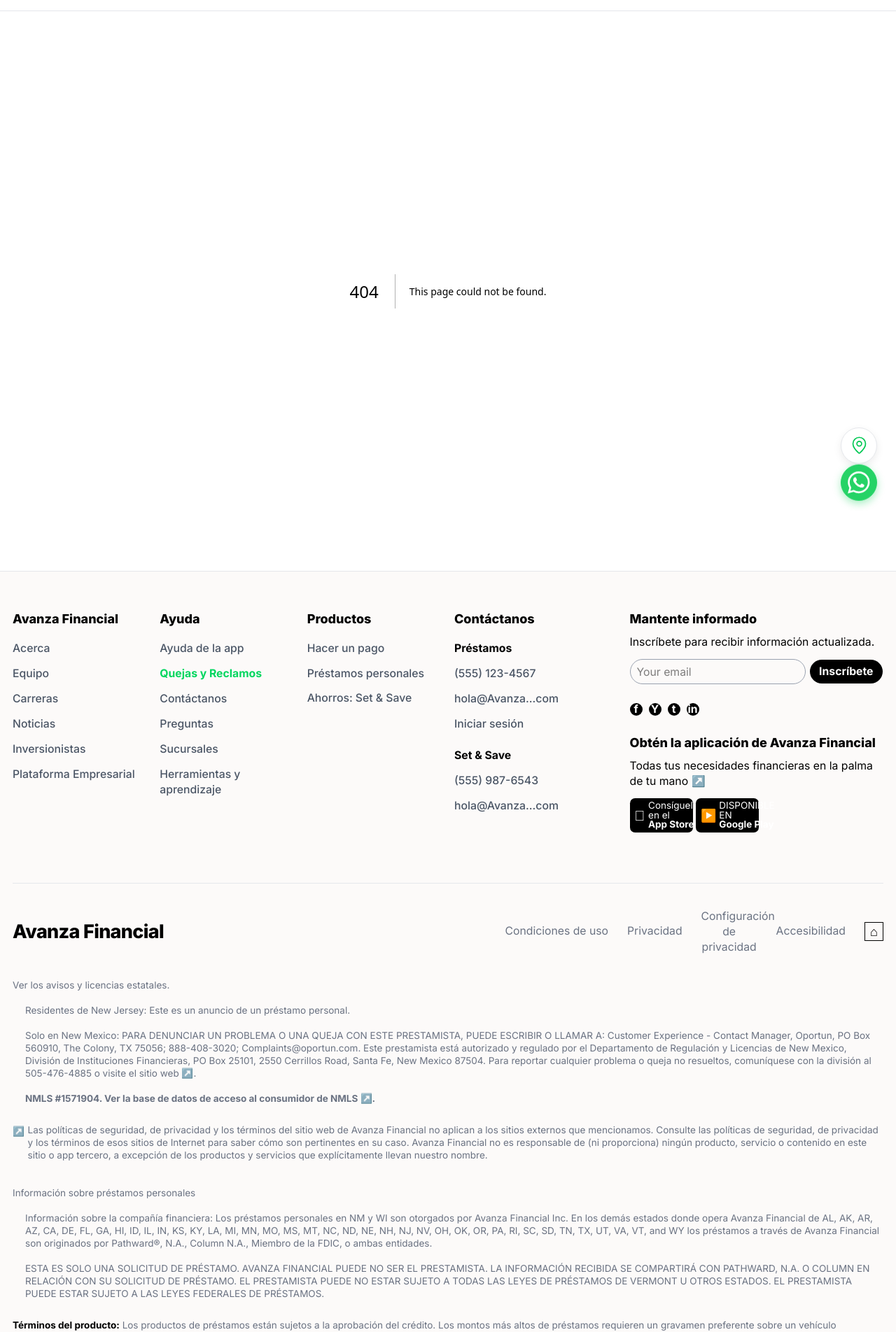
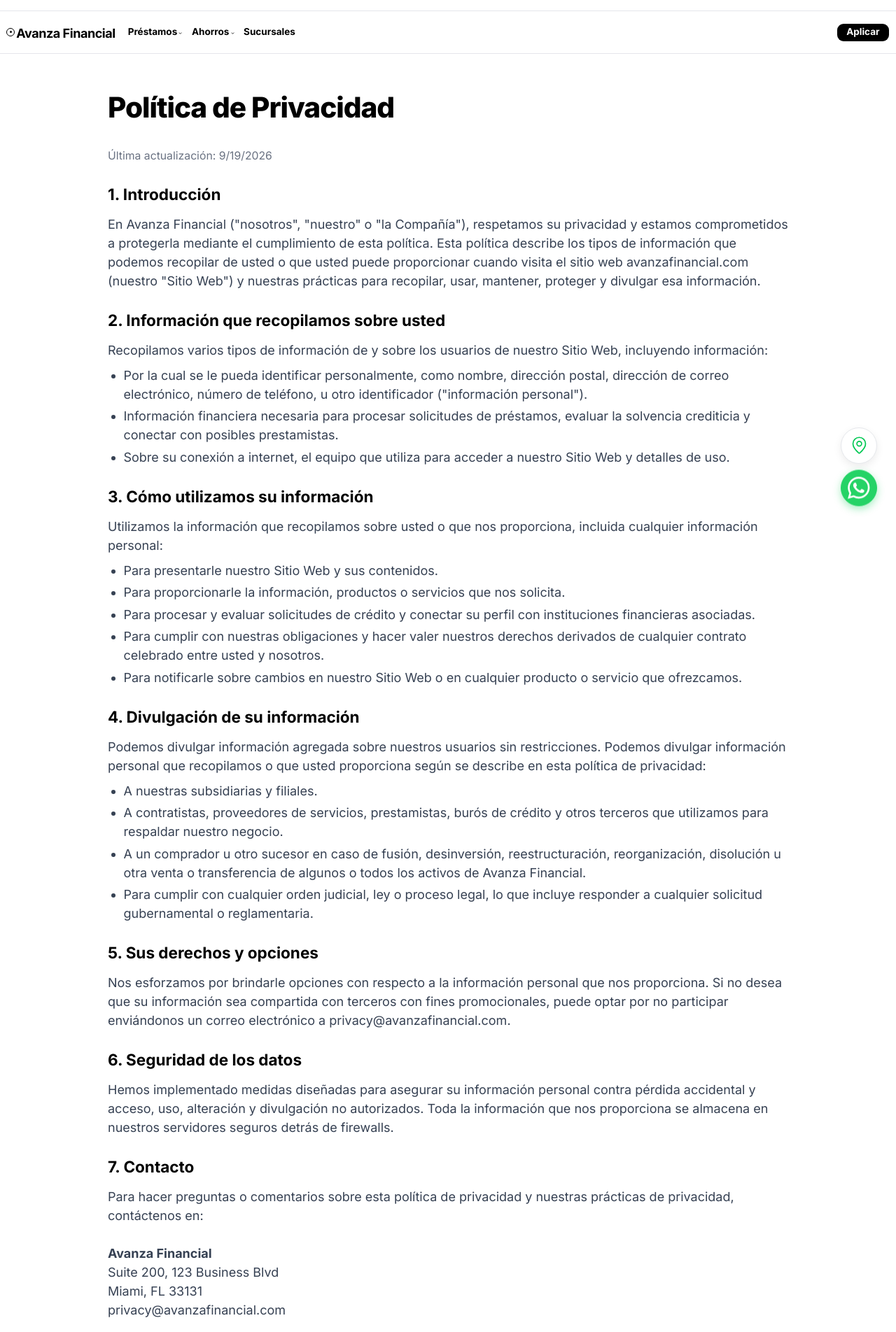
Before and after one commit to tramitesvisasuoficial-glitch/gana-f-cil, a Next.js app: page /privacy in a window 1280 px wide. Before the commit this address had no page. Shown: the part 45-1949 px from the top of the page at 70% size. Built offline with nearby package versions, Linux system fonts and the light colour scheme.

Commit message:
agregar politicas y textos legales para facebook

```diff
--- /dev/null
+++ b/src/app/privacy/page.tsx
@@ -0,0 +1,84 @@
+import { Navbar } from "@/components/layout/Navbar";
+import { Footer } from "@/components/layout/Footer";
+
+export default function PrivacyPolicyPage() {
+  return (
+    <div className="min-h-screen flex flex-col bg-white text-black">
+      <Navbar />
+      <main className="flex-grow container mx-auto px-4 py-12 max-w-4xl">
+        <h1 className="text-4xl font-extrabold mb-8 tracking-tight">Política de Privacidad</h1>
+
+        <div className="prose prose-sm max-w-none text-gray-700 space-y-6">
+          <p className="text-sm text-gray-500">Última actualización: {new Date().toLocaleDateString()}</p>
+
+          <section>
+            <h2 className="text-xl font-bold text-black mb-3">1. Introducción</h2>
+            <p>
+              En Avanza Financial ("nosotros", "nuestro" o "la Compañía"), respetamos su privacidad y estamos comprometidos a protegerla mediante el cumplimiento de esta política. Esta política describe los tipos de información que podemos recopilar de usted o que usted puede proporcionar cuando visita el sitio web avanzafinancial.com (nuestro "Sitio Web") y nuestras prácticas para recopilar, usar, mantener, proteger y divulgar esa información.
+            </p>
+          </section>
+
+          <section>
+            <h2 className="text-xl font-bold text-black mb-3">2. Información que recopilamos sobre usted</h2>
+            <p>Recopilamos varios tipos de información de y sobre los usuarios de nuestro Sitio Web, incluyendo información:</p>
+            <ul className="list-disc pl-5 mt-2 space-y-1">
+              <li>Por la cual se le pueda identificar personalmente, como nombre, dirección postal, dirección de correo electrónico, número de teléfono, u otro identificador ("información personal").</li>
+              <li>Información financiera necesaria para procesar solicitudes de préstamos, evaluar la solvencia crediticia y conectar con posibles prestamistas.</li>
+              <li>Sobre su conexión a internet, el equipo que utiliza para acceder a nuestro Sitio Web y detalles de uso.</li>
+            </ul>
+          </section>
+
+          <section>
+            <h2 className="text-xl font-bold text-black mb-3">3. Cómo utilizamos su información</h2>
+            <p>Utilizamos la información que recopilamos sobre usted o que nos proporciona, incluida cualquier información personal:</p>
+            <ul className="list-disc pl-5 mt-2 space-y-1">
+              <li>Para presentarle nuestro Sitio Web y sus contenidos.</li>
+              <li>Para proporcionarle la información, productos o servicios que nos solicita.</li>
+              <li>Para procesar y evaluar solicitudes de crédito y conectar su perfil con instituciones financieras asociadas.</li>
+              <li>Para cumplir con nuestras obligaciones y hacer valer nuestros derechos derivados de cualquier contrato celebrado entre usted y nosotros.</li>
+              <li>Para notificarle sobre cambios en nuestro Sitio Web o en cualquier producto o servicio que ofrezcamos.</li>
+            </ul>
+          </section>
+
+          <section>
+            <h2 className="text-xl font-bold text-black mb-3">4. Divulgación de su información</h2>
+            <p>Podemos divulgar información agregada sobre nuestros usuarios sin restricciones. Podemos divulgar información personal que recopilamos o que usted proporciona según se describe en esta política de privacidad:</p>
+            <ul className="list-disc pl-5 mt-2 space-y-1">
+              <li>A nuestras subsidiarias y filiales.</li>
+              <li>A contratistas, proveedores de servicios, prestamistas, burós de crédito y otros terceros que utilizamos para respaldar nuestro negocio.</li>
+              <li>A un comprador u otro sucesor en caso de fusión, desinversión, reestructuración, reorganización, disolución u otra venta o transferencia de algunos o todos los activos de Avanza Financial.</li>
+              <li>Para cumplir con cualquier orden judicial, ley o proceso legal, lo que incluye responder a cualquier solicitud gubernamental o reglamentaria.</li>
+            </ul>
+          </section>
+
+          <section>
+            <h2 className="text-xl font-bold text-black mb-3">5. Sus derechos y opciones</h2>
+            <p>
+              Nos esforzamos por brindarle opciones con respecto a la información personal que nos proporciona. Si no desea que su información sea compartida con terceros con fines promocionales, puede optar por no participar enviándonos un correo electrónico a privacy@avanzafinancial.com.
+            </p>
+          </section>
+
+          <section>
+            <h2 className="text-xl font-bold text-black mb-3">6. Seguridad de los datos</h2>
+            <p>
+              Hemos implementado medidas diseñadas para asegurar su información personal contra pérdida accidental y acceso, uso, alteración y divulgación no autorizados. Toda la información que nos proporciona se almacena en nuestros servidores seguros detrás de firewalls.
+            </p>
+          </section>
+
+          <section>
+            <h2 className="text-xl font-bold text-black mb-3">7. Contacto</h2>
+            <p>
+              Para hacer preguntas o comentarios sobre esta política de privacidad y nuestras prácticas de privacidad, contáctenos en:
+              <br /><br />
+              <strong>Avanza Financial</strong><br />
+              Suite 200, 123 Business Blvd<br />
+              Miami, FL 33131<br />
+              privacy@avanzafinancial.com
+            </p>
+          </section>
+        </div>
+      </main>
+      <Footer />
+    </div>
+  );
+}
--- a/src/app/terms/page.tsx
+++ b/src/app/terms/page.tsx
@@ -1,31 +1,46 @@
+import { Navbar } from "@/components/layout/Navbar";
+import { Footer } from "@/components/layout/Footer";
+
 export default function TermsPage() {
   return (
-    <div className="min-h-screen bg-white pb-16">
-      <section className="bg-gray-100 py-12 border-b">
-        <div className="container mx-auto px-4 max-w-4xl">
-          <h1 className="text-3xl font-extrabold mb-2">Términos, Condiciones y FAQ</h1>
-          <p className="text-gray-600">Información legal y preguntas frecuentes de Avanza Financial.</p>
+    <div className="min-h-screen flex flex-col bg-white text-black">
+      <Navbar />
+      <main className="flex-grow container mx-auto px-4 py-12 max-w-4xl">
+        <h1 className="text-4xl font-extrabold mb-8 tracking-tight">Términos, Condiciones y FAQ</h1>
+
+        <div className="prose prose-sm max-w-none text-gray-700 space-y-6">
+          <p className="text-sm text-gray-500">Última actualización: {new Date().toLocaleDateString()}</p>
+
+          <section>
+            <h2 className="text-xl font-bold text-black mb-3">1. Naturaleza del Servicio y Aviso de Facebook</h2>
+            <p>
+              <strong>AVISO IMPORTANTE:</strong> Avanza Financial actúa como un servicio de tecnología e información. Este sitio web no ofrece préstamos directos. Nuestro servicio consiste en recopilar información y transmitirla a nuestra red de prestamistas y bancos autorizados. La aprobación, términos y financiación son decididos exclusivamente por la institución financiera correspondiente.
+            </p>
+          </section>
+
+          <section>
+            <h2 className="text-xl font-bold text-black mb-3">2. Términos de Uso</h2>
+            <p>
+              Al utilizar este servicio, usted acepta que la información provista es verdadera y autoriza a Avanza Financial y a sus socios a realizar verificaciones de crédito preliminares (soft pulls). Ninguna precalificación garantiza la aprobación final de un crédito.
+            </p>
+          </section>
+
+          <section>
+            <h2 className="text-xl font-bold text-black mb-3">Preguntas Frecuentes (FAQ)</h2>
+            <div className="space-y-4">
+              <div>
+                <h3 className="font-bold text-black">¿Puedo recibir la precalificación sin impactar mi puntaje de crédito?</h3>
+                <p>Sí, utilizamos una consulta suave (soft pull) que no afecta tu puntaje de crédito para mostrarte las ofertas disponibles. Solo se realizará una consulta dura (hard pull) si decides aceptar la oferta y firmar el contrato.</p>
+              </div>
+              <div>
+                <h3 className="font-bold text-black">¿Qué documentación necesito para solicitar un préstamo?</h3>
+                <p>Normalmente solo requerimos una identificación oficial vigente, comprobante de ingresos y comprobante de domicilio.</p>
+              </div>
+            </div>
+          </section>
         </div>
-      </section>
-
-      <section className="container mx-auto px-4 max-w-4xl py-12 prose prose-sm md:prose-base">
-        <h2>Preguntas Frecuentes (FAQ)</h2>
-
-        <h3>¿Puedo recibir la precalificación sin impactar mi puntaje de crédito?</h3>
-        <p>Sí, utilizamos una consulta suave (soft pull) que no afecta tu puntaje de crédito para mostrarte las ofertas disponibles. Solo se realizará una consulta dura (hard pull) si decides aceptar la oferta y firmar el contrato.</p>
-
-        <h3>¿Qué documentación necesito para solicitar un préstamo?</h3>
-        <p>Normalmente solo requerimos una identificación oficial vigente, comprobante de ingresos (como recibos de pago o estados de cuenta bancarios) y comprobante de domicilio. El proceso en línea te permite tomar fotos de estos documentos y subirlos fácilmente.</p>
-
-        <h3>¿Puede haber más de una persona que firme un préstamo?</h3>
-        <p>Por el momento, nuestros préstamos personales estándar son individuales. Sin embargo, para ciertos préstamos con garantía, podemos evaluar opciones conjuntas si ambos titulares están en el título del vehículo.</p>
-
-        <hr className="my-8" />
-
-        <h2>Términos de Préstamos Personales</h2>
-        <p>Los préstamos personales de Avanza Financial están sujetos a aprobación de crédito e ingresos. Las tasas de interés (APR) varían según el perfil crediticio, historial de pagos, estado de residencia y plazo del préstamo. Los montos de los préstamos van desde $300 hasta $10,000, aunque los mínimos y máximos legales pueden aplicar según el estado.</p>
-        <p>Toda la información proporcionada durante la solicitud debe ser verídica. Avanza Financial se reserva el derecho de cancelar cualquier solicitud en caso de detectar información fraudulenta o inconsistencias severas.</p>
-      </section>
+      </main>
+      <Footer />
     </div>
   );
 }
--- a/src/components/layout/Footer.tsx
+++ b/src/components/layout/Footer.tsx
@@ -47,13 +47,12 @@
           <div className="flex-[1.2] min-w-0">
             <h3 className="font-extrabold text-base mb-4 truncate">Contáctanos</h3>
             <ul className="space-y-3 text-sm text-gray-600 font-medium">
-              <li><span className="font-bold text-black block truncate">Préstamos</span></li>
+              <li><span className="font-bold text-black block truncate">Avanza Financial</span></li>
+              <li><span className="hover:text-black block leading-snug">Suite 200, 123 Business Blvd<br/>Miami, FL 33131</span></li>
+              <li className="pt-2"><span className="font-bold text-black block truncate">Préstamos</span></li>
               <li><span className="hover:text-black block truncate">(555) 123-4567</span></li>
               <li><Link href="mailto:hola@avanzafinancial.com" className="hover:text-black block truncate">hola@Avanza...com</Link></li>
               <li><Link href="/admin" className="hover:text-black block truncate">Iniciar sesión</Link></li>
-              <li className="pt-2"><span className="font-bold text-black block truncate">Set & Save</span></li>
-              <li><span className="hover:text-black block truncate">(555) 987-6543</span></li>
-              <li><Link href="mailto:hola@avanzafinancial.com" className="hover:text-black block truncate">hola@Avanza...com</Link></li>
             </ul>
           </div>
 
@@ -110,9 +109,9 @@
           <div className="flex flex-col md:flex-row items-start md:items-center justify-between gap-6 md:gap-4 mb-8 w-full">
             <h3 className="font-extrabold text-2xl tracking-tight">Avanza Financial</h3>
             <div className="flex flex-row items-center justify-start md:justify-end gap-x-6 flex-wrap flex-1 text-left md:text-right">
-              <Link href="/terms" className="text-sm text-gray-500 hover:text-black">Condiciones de uso</Link>
-              <Link href="/terms" className="text-sm text-gray-500 hover:text-black">Privacidad</Link>
-              <Link href="/terms" className="text-sm text-gray-500 hover:text-black max-w-[80px] leading-snug text-center">Configuración de privacidad</Link>
+              <Link href="/terms" className="text-sm text-gray-500 hover:text-black">Términos de uso</Link>
+              <Link href="/privacy" className="text-sm text-gray-500 hover:text-black">Privacidad</Link>
+              <Link href="/privacy" className="text-sm text-gray-500 hover:text-black max-w-[80px] leading-snug text-center">Configuración de privacidad</Link>
               <Link href="/terms" className="text-sm text-gray-500 hover:text-black">Accesibilidad</Link>
               <div className="w-6 h-6 border-[1.5px] border-black flex justify-center items-center shrink-0"><span className="text-base font-bold leading-none">⌂</span></div>
             </div>
@@ -136,7 +135,7 @@
               Información sobre la compañía financiera: Los préstamos personales en NM y WI son otorgados por Avanza Financial Inc. En los demás estados donde opera Avanza Financial de AL, AK, AR, AZ, CA, DE, FL, GA, HI, ID, IL, IN, KS, KY, LA, MI, MN, MO, MS, MT, NC, ND, NE, NH, NJ, NV, OH, OK, OR, PA, RI, SC, SD, TN, TX, UT, VA, VT, and WY los préstamos a través de Avanza Financial son originados por Pathward®, N.A., Column N.A., Miembro de la FDIC, o ambas entidades.
             </p>
             <p className="mb-6 ml-4">
-              ESTA ES SOLO UNA SOLICITUD DE PRÉSTAMO. AVANZA FINANCIAL PUEDE NO SER EL PRESTAMISTA. LA INFORMACIÓN RECIBIDA SE COMPARTIRÁ CON PATHWARD, N.A. O COLUMN EN RELACIÓN CON SU SOLICITUD DE PRÉSTAMO. EL PRESTAMISTA PUEDE NO ESTAR SUJETO A TODAS LAS LEYES DE PRÉSTAMOS DE VERMONT U OTROS ESTADOS. EL PRESTAMISTA PUEDE ESTAR SUJETO A LAS LEYES FEDERALES DE PRÉSTAMOS.
+              ESTA ES SOLO UNA SOLICITUD DE PRÉSTAMO. AVANZA FINANCIAL NO ES UN PRESTAMISTA DIRECTO NI TOMA DECISIONES CREDITICIAS. NUESTRO SERVICIO ES CONECTAR A LOS SOLICITANTES CON UNA RED DE PRESTAMISTAS Y BANCOS ASOCIADOS INDEPENDIENTES. LA APROBACIÓN FINAL Y LOS TÉRMINOS SERÁN DETERMINADOS EXCLUSIVAMENTE POR EL PRESTAMISTA QUE LO APRUEBE. ESTE SERVICIO ES GRATUITO PARA LOS USUARIOS (RECIBIMOS COMPENSACIÓN DE NUESTROS SOCIOS).
             </p>
 
             <p className="mb-4">
```
